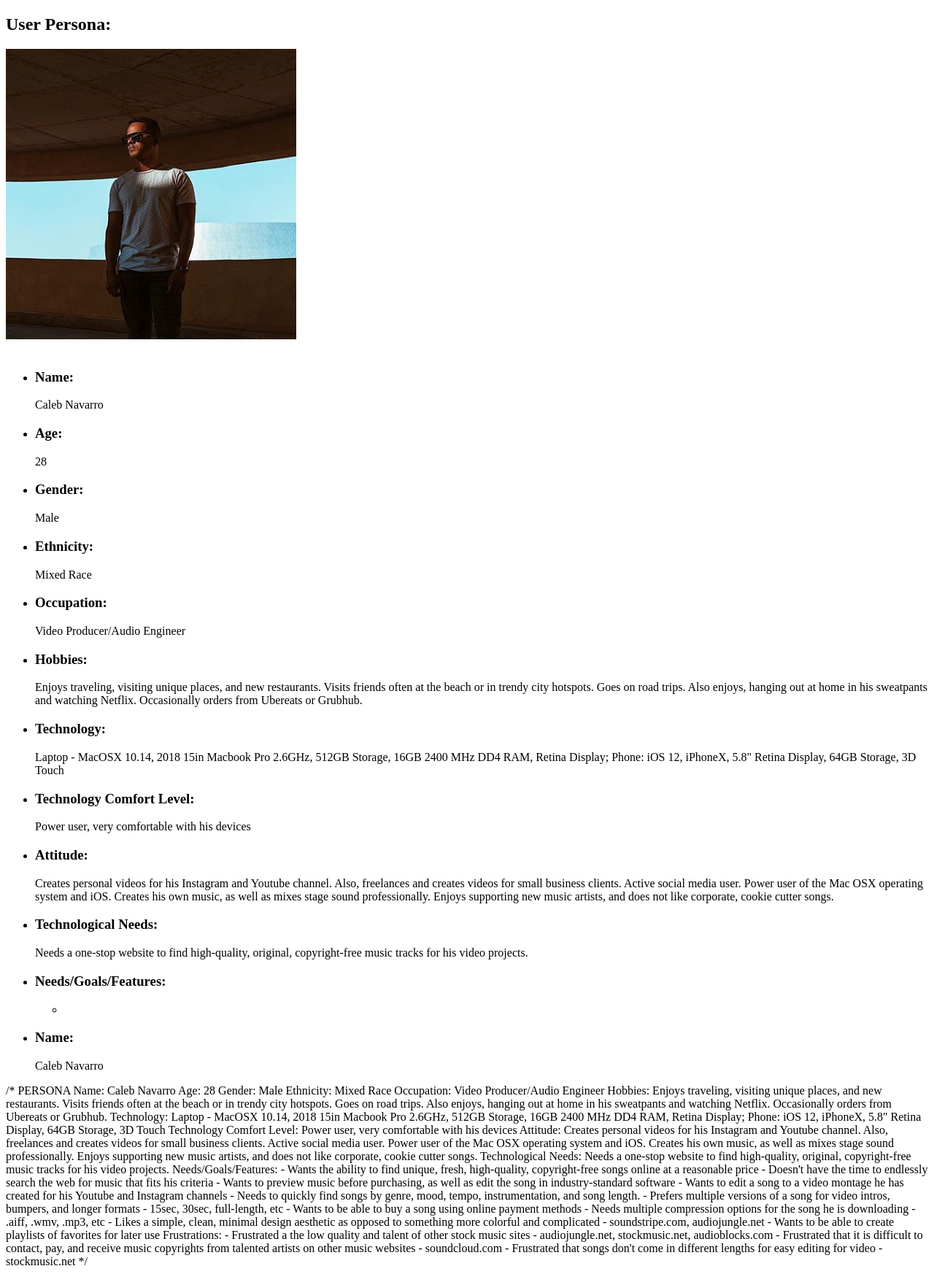
After one commit to scott-wells/data-design, a PHP site: page /caleb-navarro.php in a window 1280 px wide. The commit adds this page. Shown: the whole page at 73% size. Run offline with PHP 8.4, Linux system fonts and the light colour scheme.

Commit message:
create markup for user persona

```diff
--- /dev/null
+++ b/epic/caleb-navarro.php
@@ -0,0 +1,74 @@
+<!DOCTYPE html>
+<html lang="en">
+	<head>
+		<meta charset="UTF-8"/>
+		<title>User Persona - Caleb Navarro</title>
+	</head>
+
+	<body>
+
+		<h2>User Persona:</h2>
+
+		<img src="caleb-navarro.jpg" alt="user caleb navarro">
+
+		<br/>
+		<br/>
+
+		<ul>
+			<li><h3>Name:</h3> Caleb Navarro</li>
+			<li><h3>Age:</h3> 28</li>
+			<li><h3>Gender:</h3> Male</li>
+			<li><h3>Ethnicity:</h3> Mixed Race</li>
+			<li><h3>Occupation:</h3> Video Producer/Audio Engineer</li>
+			<li><h3>Hobbies:</h3> Enjoys traveling, visiting unique places, and new restaurants. Visits friends often at the beach or in trendy
+				city hotspots. Goes on road trips. Also enjoys, hanging out at home in his sweatpants and watching Netflix. Occasionally
+				orders from Ubereats or Grubhub.</li>
+			<li><h3>Technology:</h3> Laptop - MacOSX 10.14, 2018 15in Macbook Pro 2.6GHz, 512GB Storage, 16GB 2400 MHz DD4 RAM, Retina Display;
+				Phone: iOS 12, iPhoneX, 5.8" Retina Display, 64GB Storage, 3D Touch</li>
+			<li><h3>Technology Comfort Level:</h3> Power user, very comfortable with his devices</li>
+			<li><h3>Attitude:</h3> Creates personal videos for his Instagram and Youtube channel. Also, freelances and creates videos for small business clients.
+				Active social media user. Power user of the Mac OSX operating system and iOS. Creates his own music, as well as mixes stage sound
+				professionally. Enjoys supporting new music artists, and does not like corporate, cookie cutter songs.</li>
+			<li><h3>Technological Needs:</h3> Needs a one-stop website to find high-quality, original, copyright-free music tracks for his video projects.</li>
+			<li><h3>Needs/Goals/Features:</h3></li>
+				<ul style="list-style-type: circle;">
+					<li></li>
+				</ul>
+			<li><h3>Name:</h3> Caleb Navarro</li>
+		</ul>
+
+	</body>
+</html>
+/* PERSONA
+Name: Caleb Navarro
+Age: 28
+Gender: Male
+Ethnicity: Mixed Race
+Occupation: Video Producer/Audio Engineer
+Hobbies: Enjoys traveling, visiting unique places, and new restaurants. Visits friends often at the beach or in trendy
+city hotspots. Goes on road trips. Also enjoys, hanging out at home in his sweatpants and watching Netflix. Occasionally
+orders from Ubereats or Grubhub.
+Technology: Laptop - MacOSX 10.14, 2018 15in Macbook Pro 2.6GHz, 512GB Storage, 16GB 2400 MHz DD4 RAM, Retina Display;
+Phone: iOS 12, iPhoneX, 5.8" Retina Display, 64GB Storage, 3D Touch
+Technology Comfort Level: Power user, very comfortable with his devices
+Attitude: Creates personal videos for his Instagram and Youtube channel. Also, freelances and creates videos for small business clients.
+Active social media user. Power user of the Mac OSX operating system and iOS. Creates his own music, as well as mixes stage sound
+professionally. Enjoys supporting new music artists, and does not like corporate, cookie cutter songs.
+Technological Needs: Needs a one-stop website to find high-quality, original, copyright-free music tracks for his video projects.
+Needs/Goals/Features:
+- Wants the ability to find unique, fresh, high-quality, copyright-free songs online at a reasonable price
+- Doesn't have the time to endlessly search the web for music that fits his criteria
+- Wants to preview music before purchasing, as well as edit the song in industry-standard software
+- Wants to edit a song to a video montage he has created for his Youtube and Instagram channels
+- Needs to quickly find songs by genre, mood, tempo, instrumentation, and song length.
+- Prefers multiple versions of a song for video intros, bumpers, and longer formats - 15sec, 30sec, full-length, etc
+- Wants to be able to buy a song using online payment methods
+- Needs multiple compression options for the song he is downloading - .aiff, .wmv, .mp3, etc
+- Likes a simple, clean, minimal design aesthetic as opposed to something more colorful and complicated - soundstripe.com, audiojungle.net
+- Wants to be able to create playlists of favorites for later use
+Frustrations:
+- Frustrated a the low quality and talent of other stock music sites - audiojungle.net, stockmusic.net, audioblocks.com
+- Frustrated that it is difficult to contact, pay, and receive music copyrights from talented artists on other music
+websites - soundcloud.com
+- Frustrated that songs don't come in different lengths for easy editing for video - stockmusic.net
+*/
```
Also changed, not shown: epic/use-case.php (+1 -33 lines), epic/caleb-navarro.jpg (added).
